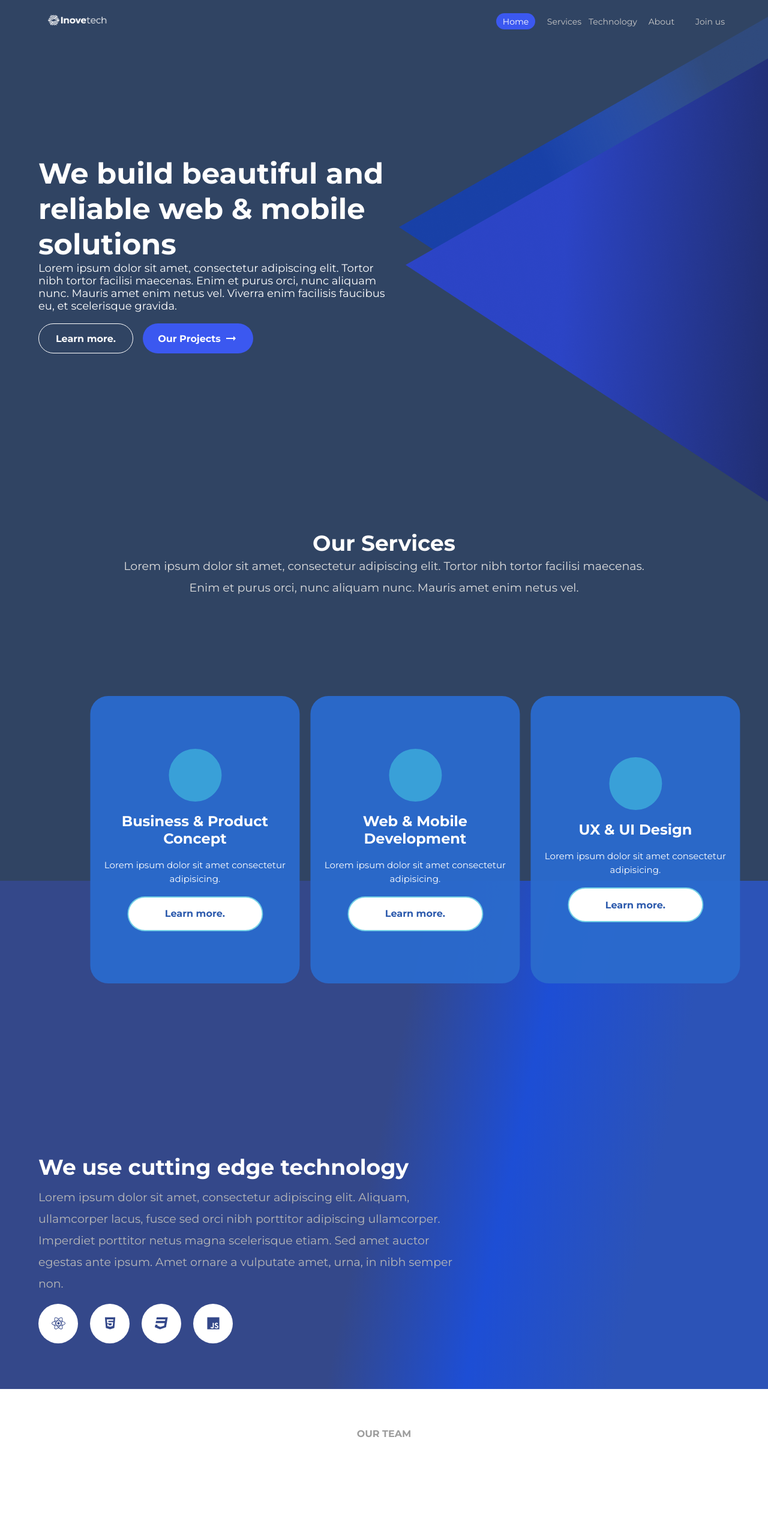
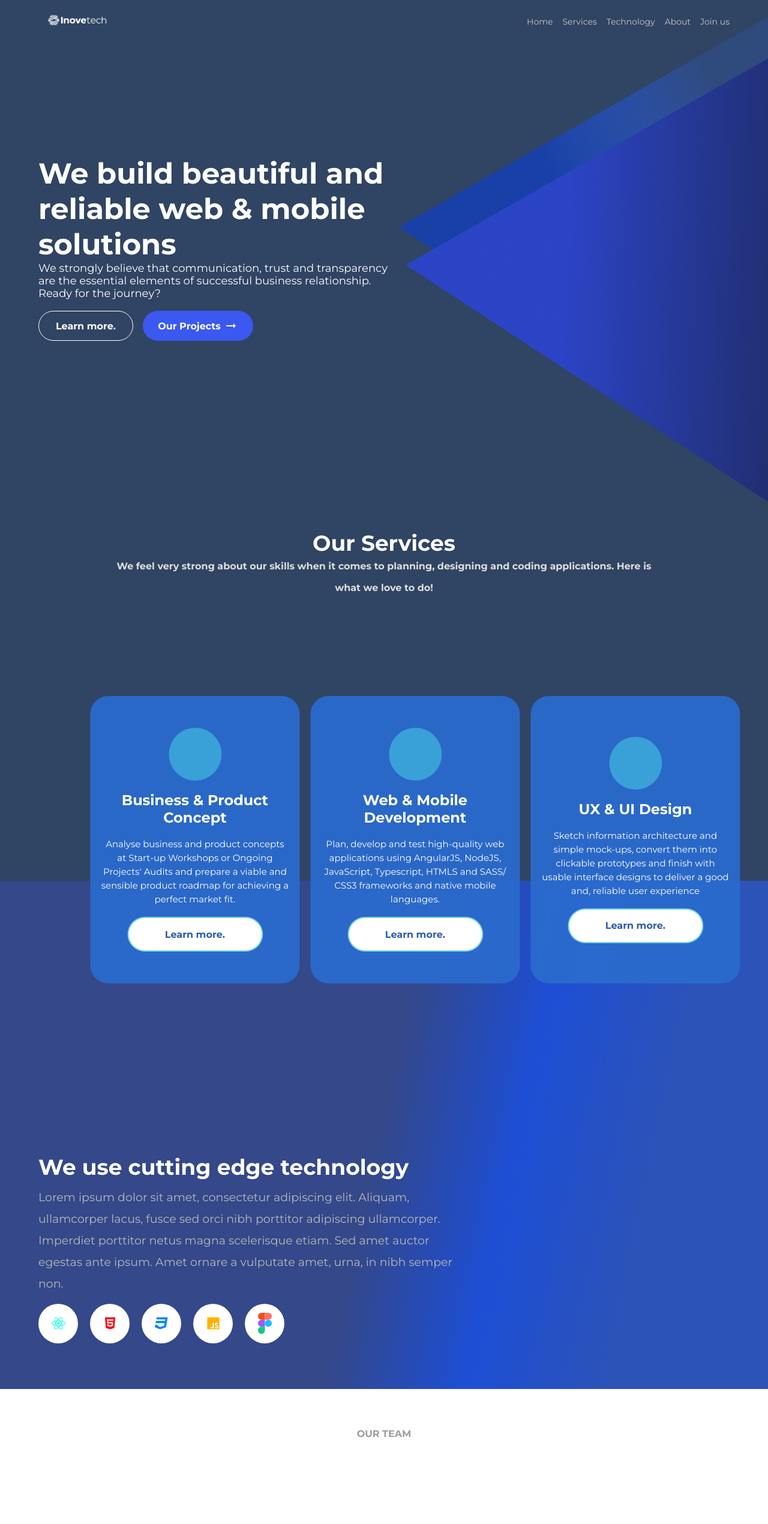
Before and after one commit to InOveTechonolgy/InOve, a React (Create React App) app: page / in a window 1280 px wide. Shown: the top 2540 px of the page at 60% size. Built offline with nearby package versions, Linux system fonts and the light colour scheme; grey boxes are pictures that could not be loaded.

Commit message:
lorem ipsum removed

```diff
--- a/src/components/Footer.jsx
+++ b/src/components/Footer.jsx
@@ -13,7 +13,7 @@ function Footer() {
                 <div className="footer__company_info">
                     <h3>Inove Tech</h3>
                     {/* <img src={logo} alt="" /> */}
-                    <p>Lorem ipsum dolor, sit amet consectetur adipisicing elit. Earum provident dolore ipsum eligendi voluptatibus omnis sit veritatis quasi cum officia placeat, expedita dicta ipsam, veniam pariatur qui quas, ullam officiis.</p>
+                    <p>We strongly believe that communication, trust and transparency are the essential elements of successful business relationship. Ready for the journey?</p>
                     <div className="company-socla-links">
                         <a href="#insta"><FaInstagram/></a>
                         <a href="#facebook"><FaFacebookF/></a>
--- a/src/components/Navbar.css
+++ b/src/components/Navbar.css
@@ -5,6 +5,7 @@
     display: flex;
     align-items: center;
     justify-content: space-between;
+    z-index: 4;
 
 }
 
@@ -28,18 +29,14 @@ line-height: 16px;
 text-align: center;
 
 color: #C8C8C8;
-display: inline-flex;
-width: 65px;
-height: 27px;
-align-items: center;
-justify-content: center;
-}
-.active-link{
-    background: #3B58F0;
-    border-radius: 65px;
-    color: #fff;
+
 
 }
+nav ul li > a:hover{
+    color: #fff;
+    font-weight: bold;
+}
+
 
 @media screen and (max-width:768px){
     nav{
--- a/src/components/Navbar.jsx
+++ b/src/components/Navbar.jsx
@@ -10,16 +10,16 @@ function Navbar() {
             <nav>
                 <ul>
                     <li>
-                        <div><a href="#Home" className="active-link">Home</a></div>
+                        <div><a href="/#top">Home</a></div>
                     </li>
                     <li>
-                        <div><a href="#Servics">Services</a></div>
+                        <div><a href="#services">Services</a></div>
                     </li>
                     <li>
-                        <div><a href="#Technology">Technology</a></div>
+                        <div><a href="#technology">Technology</a></div>
                     </li>
                     <li>
-                        <div><a href="#About">About</a></div>
+                        <div><a href="#about">About</a></div>
                     </li>
                     <li>
                         <div><a href="#join">Join us</a></div>
--- a/src/components/ServiceCard.jsx
+++ b/src/components/ServiceCard.jsx
@@ -1,12 +1,12 @@
 import React from 'react'
 import "./ServiceCard.css"
-function ServiceCard({title,Ico,desc}) {
+function ServiceCard({title,Ico,subtitle}) {
     return (
         <div className="services__card">
             <div className="card-body">
                 <div className="card-icon"></div>
                 <h3>{title}</h3>
-                <p>Lorem ipsum dolor sit amet consectetur adipisicing.</p>
+                <p>{subtitle}</p>
                 <a href="#more" className="service_learn_more">Learn more.</a>
             </div>
         </div>
--- a/src/pages/Home/Home.css
+++ b/src/pages/Home/Home.css
@@ -94,8 +94,9 @@ top: -22px;
 }
 .services__header p{
     color: #DEDEDE;
-    font-size: 19px;
+    font-size: 16px;
     line-height: 36px;
+    font-weight: bold;
 }
 
 .services__cards{
@@ -153,9 +154,25 @@ width: 712px;
     justify-content: center;
 }
 .technology__icons div svg{
-    fill: #34488A;
+
     width: 23px;
     height: 23px;
+}
+.technology__icons div:nth-child(1) > svg{
+    fill: #00ffdd;
+}
+.technology__icons div:nth-child(2) > svg{
+    fill: #ff0015;
+}
+.technology__icons div:nth-child(3) > svg{
+    fill: #0084ff;
+}
+.technology__icons div:nth-child(4) > svg{
+    fill: #ffb300;
+}
+
+.technology__icons div img{
+    width: 23px;
 }
 
 .boxes{
--- a/src/pages/Home/Home.jsx
+++ b/src/pages/Home/Home.jsx
@@ -12,10 +12,11 @@ import ServiceCard from '../../components/ServiceCard'
 import Footer from '../../components/Footer'
 import {FaReact,FaHtml5,FaJs,FaCss3} from "react-icons/fa"
 import sumit from "../../assets/imgs/sumit.jpeg"
+import figma from "../../assets/imgs/figma.svg"
 function Home() {
     return (
         <div className="home">
-            <div className="dark-hero">
+            <div className="dark-hero" id="home">
                 <Container>
                     <Navbar/>
                     <motion.div
@@ -28,28 +29,31 @@ function Home() {
     default: { duration: 2 },
   }}div className="hero__top__container">
                         <h1>We build beautiful and reliable web & mobile solutions</h1>
-                        <p>Lorem ipsum dolor sit amet, consectetur adipiscing elit. Tortor nibh tortor facilisi maecenas. Enim et purus orci, nunc aliquam nunc. Mauris amet enim netus vel. Viverra enim facilisis faucibus eu, et scelerisque gravida.</p>
+                        <p>We strongly believe that communication, trust and transparency are the essential elements of successful business relationship. Ready for the journey?</p>
                         <div className="hero__buttons">
                             <a href="#more" className="btn btn-primary">Learn more.</a>
                             <a href="#project" className="btn btn-secondary">Our Projects <img src={arrow_right} alt="arrow_right" /></a>
                         </div>
                     </motion.div>
 
-                    <div className="services__header">
+                    <div className="services__header" id="services">
                         <h3>Our Services</h3>
-                        <p>Lorem ipsum dolor sit amet, consectetur adipiscing elit. Tortor nibh tortor facilisi maecenas. Enim et purus orci, nunc aliquam nunc. Mauris amet enim netus vel. </p>
+                        <p>We feel very strong about our skills when it comes to planning, designing and coding applications. Here is what we love to do!</p>
                     </div>
 
                     <div className="services__cards">
-                        <ServiceCard title="Business & Product Concept"/>
-                        <ServiceCard title="Web & Mobile Development"/>
-                        <ServiceCard title="UX & UI Design"/>
+                        <ServiceCard title="Business & Product Concept" subtitle="Analyse business and product concepts at Start-up Workshops or Ongoing Projects' Audits and prepare a viable and sensible product roadmap for achieving a perfect market fit."/>
+                        <ServiceCard title="Web & Mobile Development" subtitle="Plan, develop and test high-quality web applications using AngularJS, NodeJS, JavaScript, Typescript, HTMLS and SASS/ CSS3 frameworks and native mobile languages."/>
+                        <ServiceCard title="UX & UI Design" subtitle="Sketch information architecture and simple mock-ups, convert them into
+clickable prototypes and finish with usable
+interface designs to deliver a good and,
+reliable user experience"/>
                     </div>
                 </Container>
                 <img src={triangle} alt="triangle-illustration" className="triangle-illustration" />
             </div>
 
-            <div className="technology__section">
+            <div className="technology__section" id="technology">
                 <Container>
                 <div className="technology__body">
                     <h2>We use cutting edge technology</h2>
@@ -59,6 +63,7 @@ function Home() {
                         <div><FaHtml5/></div>
                         <div><FaCss3/></div>
                         <div><FaJs/></div>
+                        <div><img src={figma} alt=""/></div>
 
                     </div>
                 </div>
@@ -67,7 +72,7 @@ function Home() {
                 {/* <img src={boxes} alt="boxes"  className="boxes"/> */}
             </div>
 
-            <div className="team-section">
+            <div className="team-section" id="about">
                 <h4>OUR TEAM</h4>
                <div className="team-persons">
                    <div className="first-person">
```
Also changed, not shown: src/assets/imgs/figma.svg (added).
